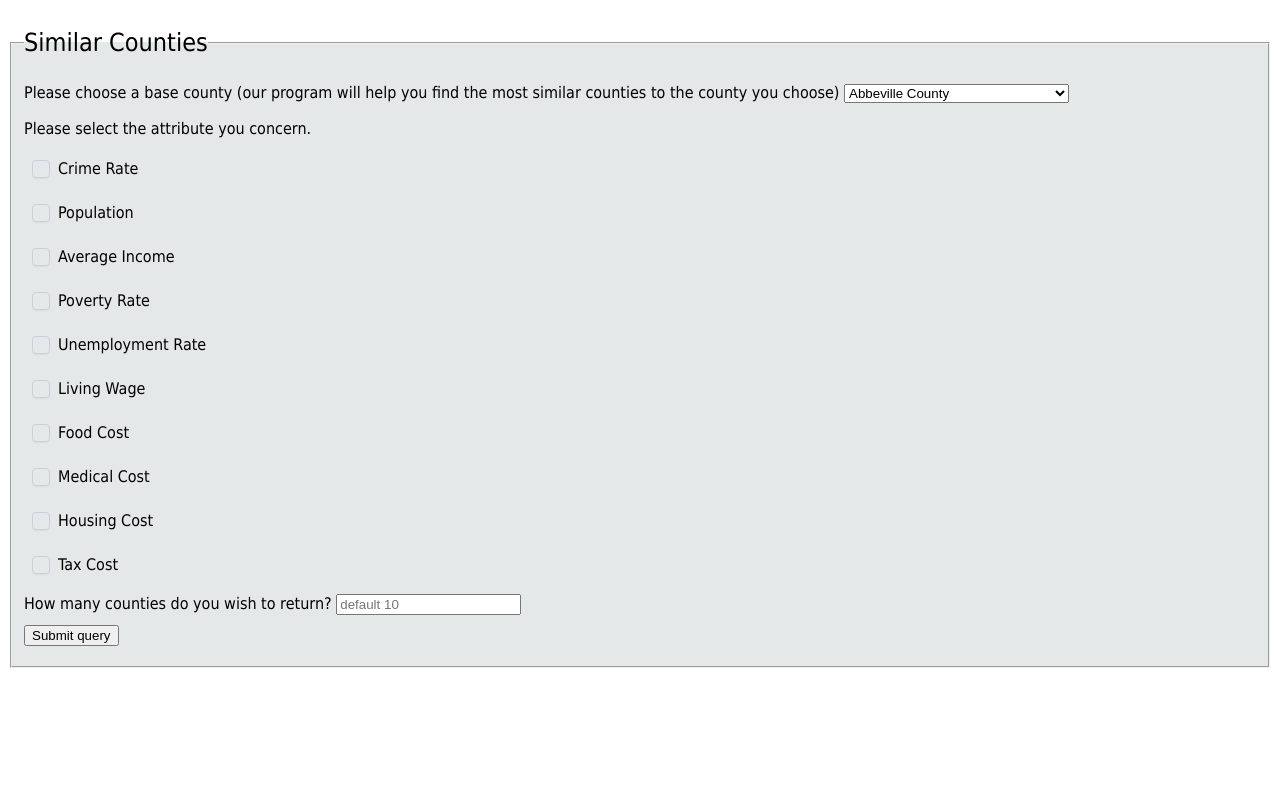
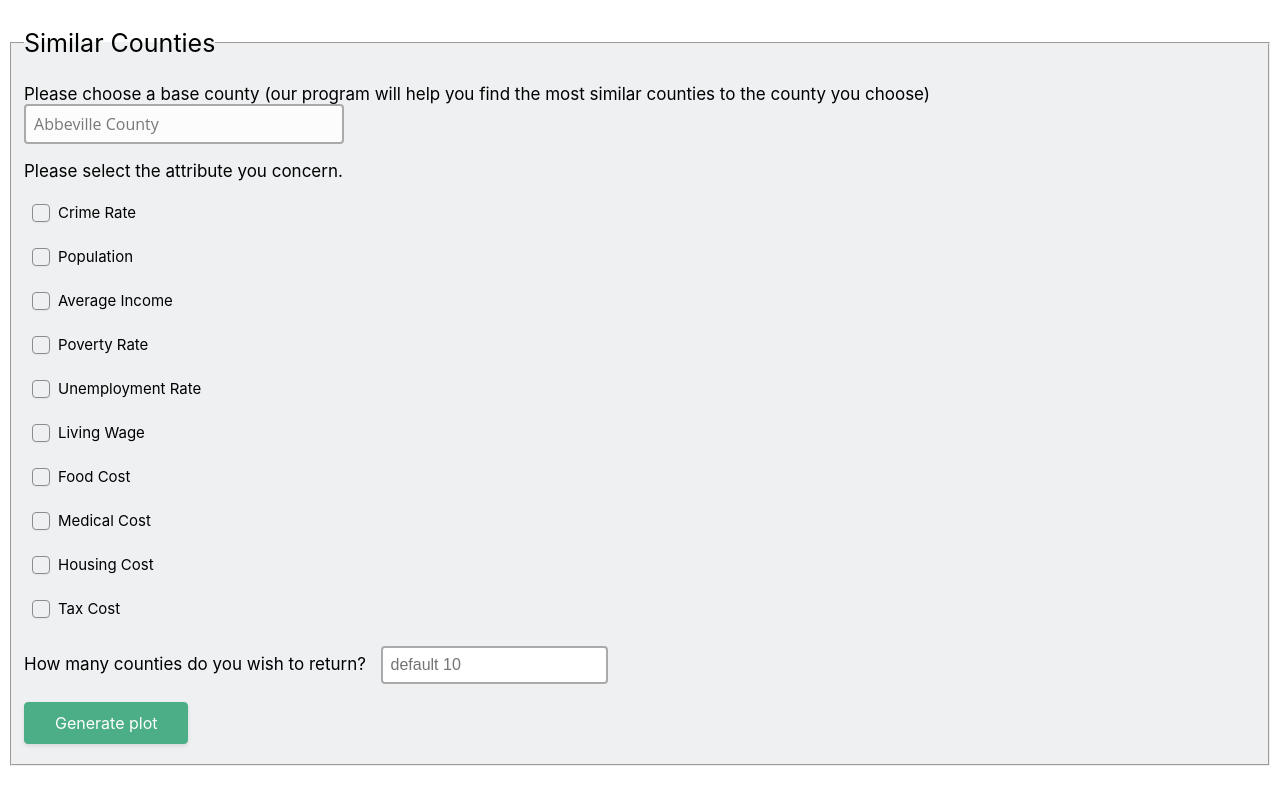
Before and after one commit to SiciliaLeco/County-Livability, a Django app: page /similar/ in a window 1280 px wide. Run offline with Django 4.2, Linux system fonts and the light colour scheme.

Commit message:
Update findSimilar.html

```diff
--- a/templates/findSimilar.html
+++ b/templates/findSimilar.html
@@ -4,12 +4,98 @@
     <meta charset="UTF-8" />
     <title>Find most similar counties</title>
     <style>
+      select {
+        -webkit-appearance: none;
+        -moz-appearance: none;
+        -ms-appearance: none;
+        appearance: none;
+        outline: 0;
+        box-shadow: rgb(76, 174, 135);
+        border-color: rgb(76, 174, 135);
+        background: white;
+        background-image: none;
+        flex: 1;
+        padding: 0 0.5em;
+        color: rgb(121, 120, 120);
+        cursor: pointer;
+        font-size: 16px;
+        font-family: "Open Sans", sans-serif;
+      }
+      select::-ms-expand {
+        display: none;
+      }
+      select {
+        position: relative;
+        width: 20em;
+        height: 2.5em;
+        border: 2px solid #aaa;
+        background: rgb(251, 252, 251);
+        overflow: hidden;
+        border-radius: 0.25em;
+      }
+      select:focus {
+        border-color: rgb(76, 174, 135);
+      }
+
+      #returnNumber {
+        border: 2px solid #aaa;
+        border-radius: 4px;
+        margin: 8px 0;
+        outline: none;
+        padding: 8px;
+        box-sizing: border-box;
+        font-size: 16px;
+      }
+
+      #returnNumber:focus {
+        border-color: rgb(76, 174, 135);
+      }
+
+      button {
+        background-color: rgb(76, 174, 135);
+        border: 1px solid rgb(76, 174, 135);
+        border-radius: 4px;
+        box-shadow: rgba(0, 0, 0, 0.1) 0 2px 4px 0;
+        box-sizing: border-box;
+        color: #fff;
+        cursor: pointer;
+        font-family: "Akzidenz Grotesk BQ Medium", -apple-system,
+          BlinkMacSystemFont, sans-serif;
+        font-size: 16px;
+        font-weight: 400;
+        outline: none;
+        outline: 0;
+        padding: 10px 25px;
+        text-align: center;
+        transform: translateY(0);
+        transition: transform 150ms, box-shadow 150ms;
+        user-select: none;
+        -webkit-user-select: none;
+        touch-action: manipulation;
+      }
+
+      button:hover {
+        box-shadow: rgba(0, 0, 0, 0.15) 0 3px 9px 0;
+        transform: translateY(-2px);
+      }
+
+      @media (min-width: 768px) {
+        button {
+          padding: 10px 30px;
+        }
+      }
+
+      .prompt {
+        font-size: 17px;
+        margin-right: 10px;
+      }
+
       div {
         margin-bottom: 10px;
       }
 
       fieldset {
-        background: #e5e8e9;
+        background: #eef0f1;
       }
       legend {
         padding: 20px 0;
@@ -17,7 +103,12 @@
       }
 
       body {
-        font-family: Tahoma, sans-serif;
+        font-family: "Akzidenz Grotesk BQ Medium", -apple-system,
+          BlinkMacSystemFont, sans-serif;
+      }
+
+      .cbx {
+        font-size: 15px;
       }
       .wrapper * {
         box-sizing: border-box;
@@ -52,6 +143,7 @@
         border: 1px solid #cccfdb;
         transition: all 0.2s ease;
         box-shadow: 0 1px 1px rgba(0, 16, 75, 0.05);
+        border-color: rgb(139, 140, 140);
       }
       .wrapper .cbx span:first-child svg {
         position: absolute;
@@ -73,15 +165,15 @@
         line-height: 18px;
       }
       .wrapper .cbx:hover span:first-child {
-        border-color: #07f;
+        border-color: rgb(76, 174, 135);
       }
       .wrapper .inp-cbx {
         position: absolute;
         visibility: hidden;
       }
       .wrapper .inp-cbx:checked + .cbx span:first-child {
-        background: #07f;
-        border-color: #07f;
+        background: rgb(76, 174, 135);
+        border-color: rgb(76, 174, 135);
         animation: wave-4 0.4s ease;
       }
       .wrapper .inp-cbx:checked + .cbx span:first-child svg {
@@ -128,15 +220,17 @@
       <fieldset>
         <legend>Similar Counties</legend>
         <div>
-          Please choose a base county (our program will help you find the most
-          similar counties to the county you choose)
+          <label class="prompt">
+            Please choose a base county (our program will help you find the most
+            similar counties to the county you choose)
+          </label>
           <select name="selectCounty">
             {% for k, v in counties.items %}
             <option value="{{ v }}">{{ k }}</option>
             {% endfor %}
           </select>
         </div>
-        <p>Please select the attribute you concern.</p>
+        <p class="prompt">Please select the attribute you concern.</p>
         <div class="wrapper">
           <input
             class="inp-cbx"
@@ -348,12 +442,17 @@
         </div>
 
         <div>
-          How many counties do you wish to return?
-          <input type="text" name="returnNumber" placeholder="default 10" />
+          <label class="prompt">How many counties do you wish to return?</label>
+          <input
+            type="text"
+            id="returnNumber"
+            name="returnNumber"
+            placeholder="default 10"
+          />
         </div>
 
         <div>
-          <button type="submit">Submit query</button>
+          <button type="submit">Generate plot</button>
         </div>
       </fieldset>
     </form>
```
